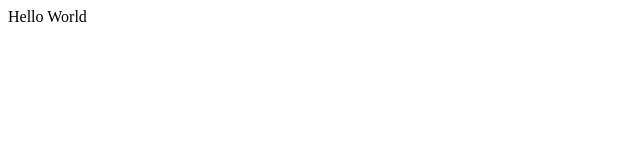
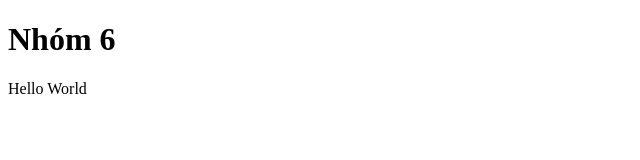
Before and after one commit to nhom6k45/Nhom6, a plain HTML site: page index.html in a window 1280 px wide. Shown: the whole page, without its empty margins (0-640 px from the left). Drawn offline with Linux system fonts and the light colour scheme.

Commit message:
Update index.html

```diff
--- a/index.html
+++ b/index.html
@@ -1,6 +1,7 @@
 <!DOCTYPE html>
 <html>
 <body>
+	<h1> Nhóm 6 </h1>
 	<script type="text/javascript">
 		document.write ("Hello World")
 	</script>
```
